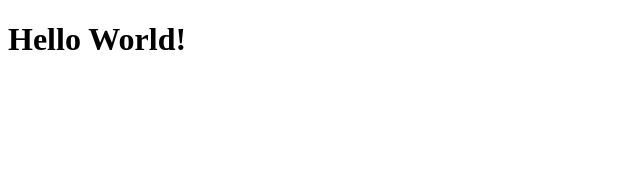
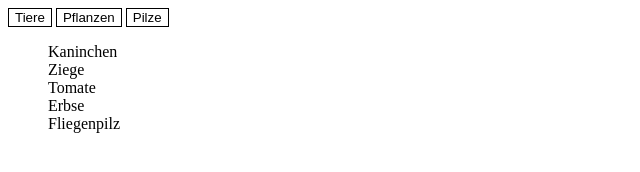
Before and after one commit to tentacular/redux-demo, a website built with webpack: page src/index.html in a window 1280 px wide. Shown: the whole page, without its empty margins (0-640 px from the left). Built offline with nearby package versions, Linux system fonts and the light colour scheme; some packages are replaced by stand-ins of ours.

Commit message:
Simple list filtering with redux

```diff
--- a/src/index.html
+++ b/src/index.html
@@ -6,6 +6,19 @@
     <meta name="viewport" content="width=device-width, initial-scale=1, shrink-to-fit=no">
 </head>
 <body>
-<h1>Hello World!</h1>
+<div id="filters">
+    <button data-cat="1">Tiere</button>
+    <button data-cat="2">Pflanzen</button>
+    <button data-cat="3">Pilze</button>
+</div>
+<ul>
+    <li data-cat="1">Kaninchen</li>
+    <li data-cat="1">Ziege</li>
+    <li data-cat="2">Tomate</li>
+    <li data-cat="2">Erbse</li>
+    <li data-cat="3">Fliegenpilz</li>
+
+</ul>
+
 </body>
 </html>
--- a/src/index.js
+++ b/src/index.js
@@ -1,6 +1,47 @@
-import 'bootstrap'
 import './scss/index.scss'
-const words = ['Hello', 'world']
-words.map(word => console.log(word))
-console.log(words.includes('world'))
-words.flatMap(word => console.log(word))
+const redux = require('redux')
+const initialState = {
+    activeFilters: new Set()
+}
+const filterButtons = document.getElementsByTagName('button')
+const listItems = document.getElementsByTagName('li')
+
+let store = redux.createStore(reducer)
+store.subscribe(updateView)
+store.dispatch({type: 'init'})
+
+for (let button of filterButtons) {
+    button.addEventListener('click', ev => store.dispatch({type: 'filter', filter: button.dataset.cat}))
+}
+
+function reducer (state = initialState, action) {
+    if (action.type === 'filter') {
+        const filter  = action.filter
+        const activeFilters = state.activeFilters
+
+        activeFilters.has(filter) ? activeFilters.delete(filter) : activeFilters.add(filter)
+    }
+    return state;
+}
+
+function updateView(){
+    const state = store.getState()
+    updateFilters(state.activeFilters)
+    updateList(state.activeFilters)
+}
+function updateFilters(activeFilters) {
+    for (let button of filterButtons) {
+        const cat = button.dataset.cat
+        const classList = button.classList;
+        (!activeFilters.size || activeFilters.has(cat)) ? classList.add('active') : classList.remove('active')
+
+    }
+}
+function updateList(activeFilters) {
+    for (let item of listItems) {
+        const cat = item.dataset.cat
+        const classList = item.classList;
+        (!activeFilters.size || activeFilters.has(cat)) ? classList.add('active') : classList.remove('active')
+
+    }
+}
--- a/src/scss/index.scss
+++ b/src/scss/index.scss
@@ -0,0 +1,15 @@
+button {
+  background-color: #888888;
+  box-shadow: none;
+  border: 1px solid #000000;
+  &.active {
+    background-color: #ffffff;
+  }
+}
+
+li {
+  display: none;
+  &.active {
+    display: block;
+  }
+}
```
Also changed, not shown: README.md.
